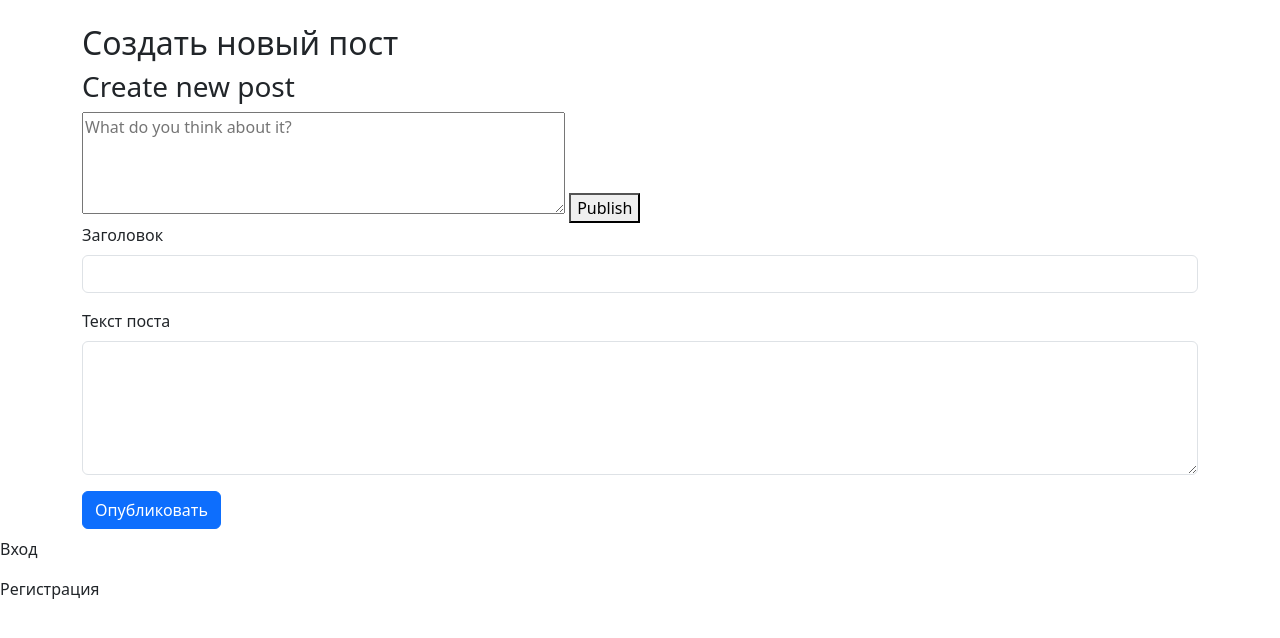
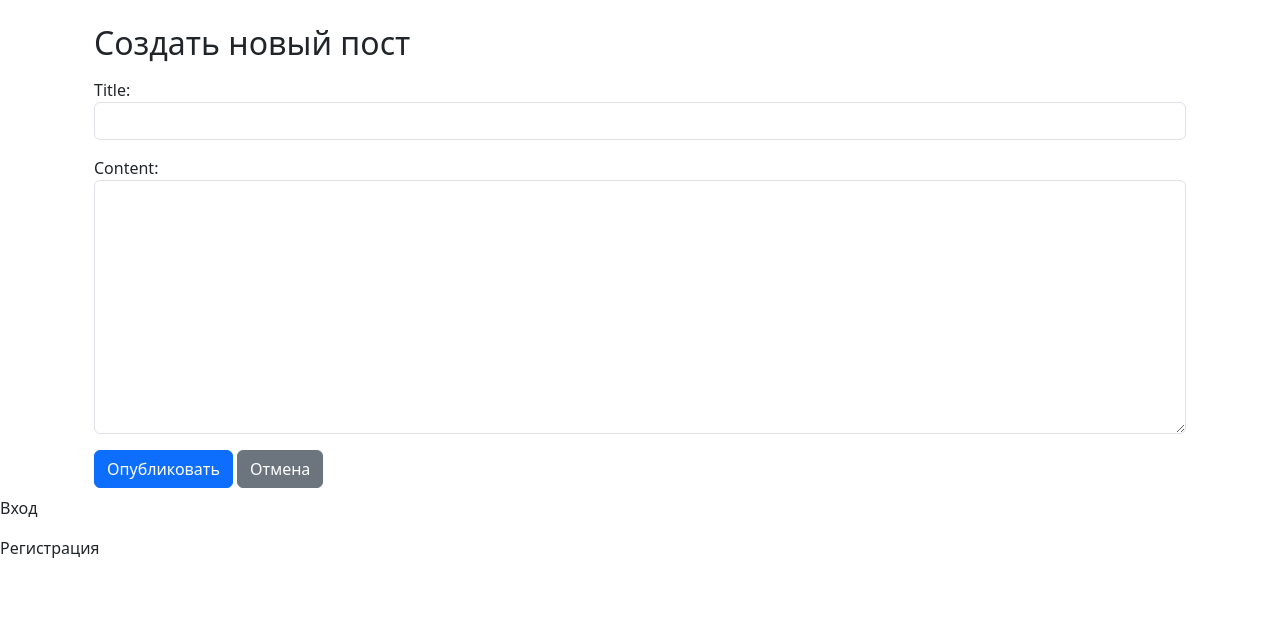
Before and after one commit to almasiks/outpeer, a Django app: page /create_post/ in a window 1280 px wide. Shown: the part 56-694 px from the top of the page. Run offline with Django 5.2, Linux system fonts and the light colour scheme.

Commit message:
Forms in Django

```diff
--- /dev/null
+++ b/minisocial_project/posts/forms.py
@@ -0,0 +1,23 @@
+from django import forms
+from django.forms import ModelForm
+from .models import Post, Comment
+
+class PostForm(ModelForm):
+    class Meta:
+        model = Post
+        fields = ('title', 'content')
+
+        widgets = {
+            'title': forms.TextInput(attrs={'class': 'form-control'}),
+            'content': forms.Textarea(attrs={'class': 'form-control'}),
+        }
+class CommentForm(ModelForm):
+    class Meta:
+        model = Comment
+        fields = ('author', 'content', 'post')
+        widgets = {
+            'author': forms.TextInput(attrs={'class': 'form-control'}),
+            'content': forms.Textarea(attrs={'class': 'form-control'}),
+            'post': forms.Textarea(attrs={'class': 'form-control'}),
+
+        }
--- a/minisocial_project/posts/views.py
+++ b/minisocial_project/posts/views.py
@@ -9,6 +9,7 @@ from django.contrib.auth.decorators import login_required
 from django.core.exceptions import PermissionDenied
 from django.http import HttpResponse
 from django.shortcuts import render, redirect, get_object_or_404
+from .forms import PostForm, CommentForm
 
 
 
@@ -72,12 +73,15 @@ def delete_post(request, post_id):
 
 def post_create(request):
     if request.method == 'POST':
-        text = request.POST.get('text')
+        form = PostForm(request.POST, request.FILES)
 
-        if not text:
-            return HttpResponse(f'Post cannot be empty', status=400)
+        if form.is_valid():
+            post = form.save()
 
-        new_post = 99
+            return redirect('post_detail', pk=post.pk)
 
-        return redirect(f'post_detail', post_id=new_post)
-    return render(request, 'posts/create_post.html')
+
+    else:
+        form = PostForm()
+
+    return render(request, 'posts/create_post.html', {'form': form})
--- a/minisocial_project/templates/posts/create_post.html
+++ b/minisocial_project/templates/posts/create_post.html
@@ -1,20 +1,26 @@
 {% extends 'base.html' %}
 
 {% block content %}
+<div class="container mt-4">
     <h2>Создать новый пост</h2>
-    <form method="POST">
+
+    <form method="post" enctype="multipart/form-data" class="mt-3">
         {% csrf_token %}
-        <h3>Create new post</h3>
-        <textarea name="text" rows="4" cols="50" placeholder="What do you think about it?"></textarea>
-        <button type="submit">Publish</button>
+
+
+        {% if form.non_field_errors %}
+            <div class="alert alert-danger">
+                {{ form.non_field_errors }}
+            </div>
+        {% endif %}
+
+
         <div class="mb-3">
-            <label class="form-label">Заголовок</label>
-            <input type="text" name="title" class="form-control" required>
+            {{ form.as_p }}
         </div>
-        <div class="mb-3">
-            <label class="form-label">Текст поста</label>
-            <textarea name="text" class="form-control" rows="5" required></textarea>
-        </div>
+
         <button type="submit" class="btn btn-primary">Опубликовать</button>
+        <a href="{% url 'post_list' %}" class="btn btn-secondary">Отмена</a>
     </form>
+</div>
 {% endblock %}
```
